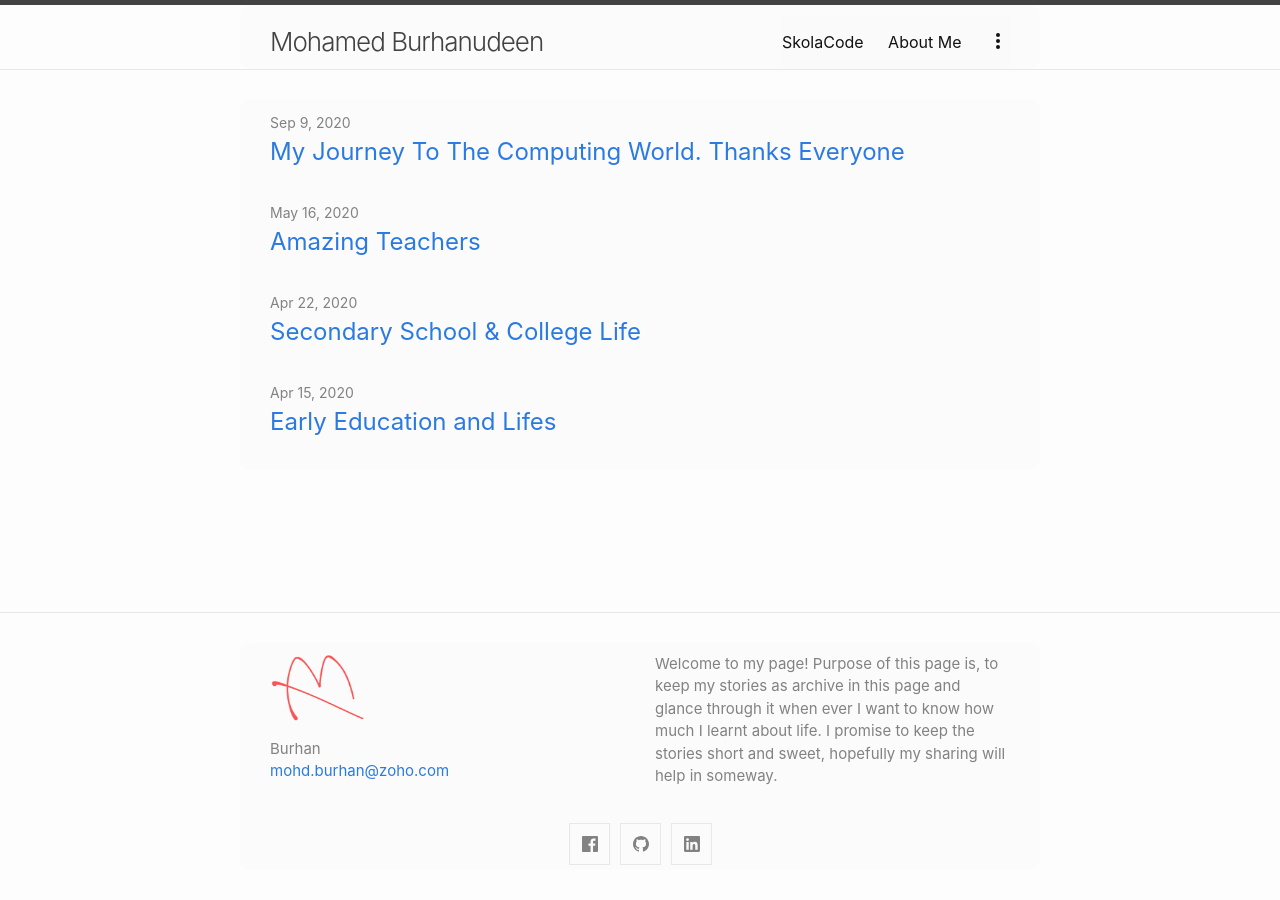
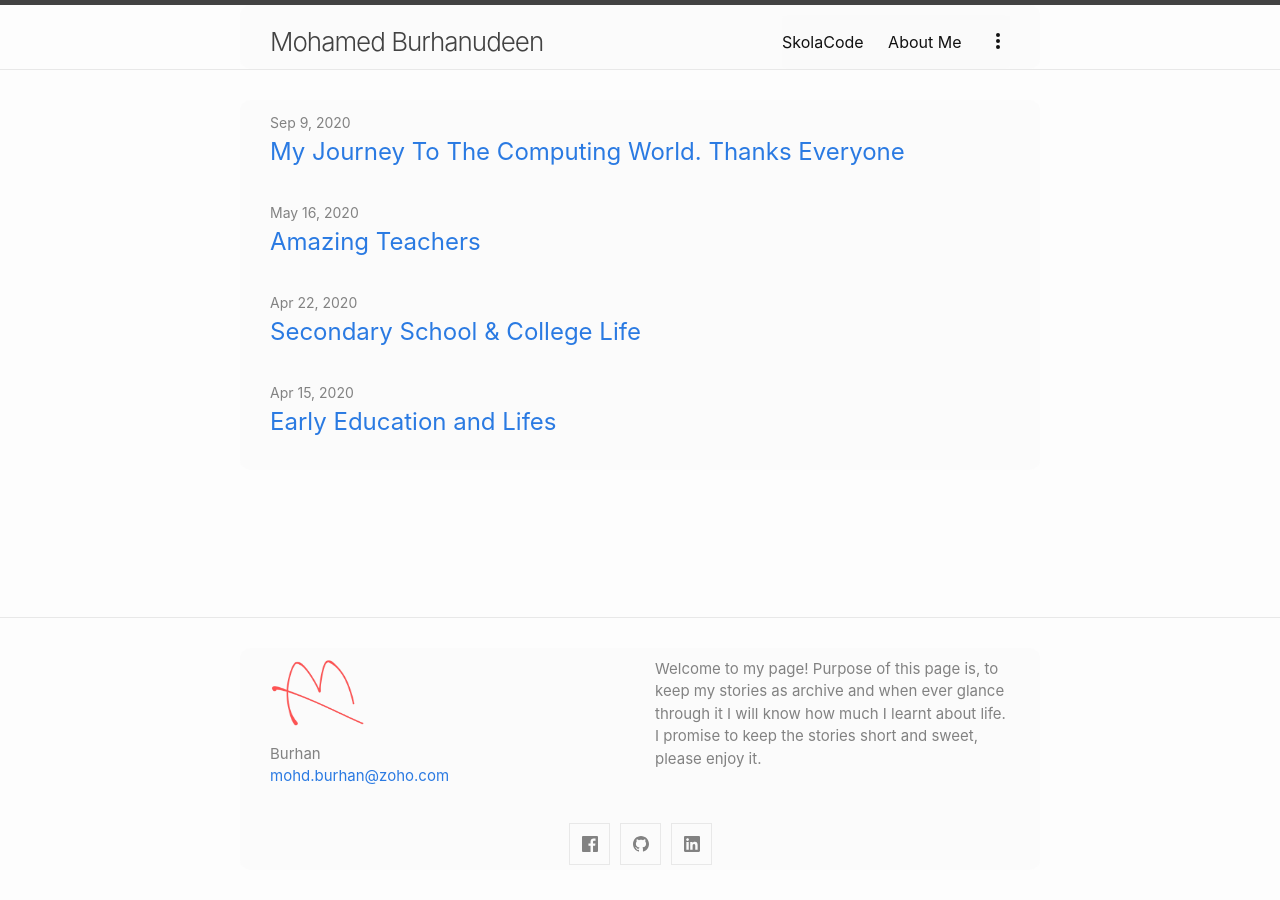
Before and after one commit to burhan3759/burhan3759.github.io, a Jekyll site: the page built from index.markdown, in a window 1280 px wide. Built offline with Jekyll 4.4.1, drawn with Linux system fonts in a browser that asks for light colours.

Commit message:
1. update the config details

```diff
--- a/_config.yml
+++ b/_config.yml
@@ -23,7 +23,7 @@
   email: mohd.burhan@zoho.com
 title: Mohamed Burhanudeen
 description: >- # this means to ignore newlines until "baseurl:"
-  Welcome to my page! Purpose of this page is, to keep my stories as archive in this page and glance through it when ever I want to know how much I learnt about life. I promise to keep the stories short and sweet, hopefully my sharing will help in someway.
+  Welcome to my page! Purpose of this page is, to keep my stories as archive and when ever glance through it I will know how much I learnt about life. I promise to keep the stories short and sweet, please enjoy it.
 baseurl: "" # the subpath of your site, e.g. /blog
 url: "https://burhan3759.github.io" # the base hostname & protocol for your site, e.g. http://example.com
 
```
